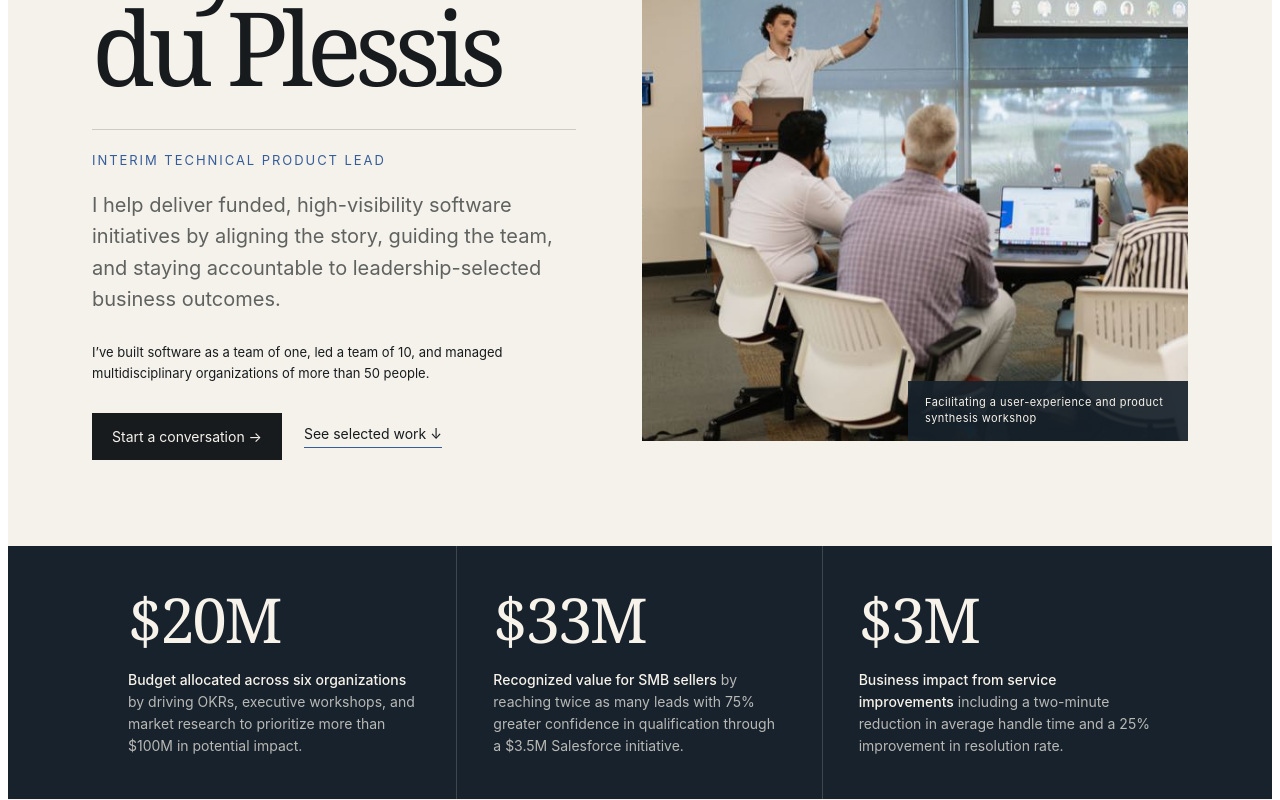
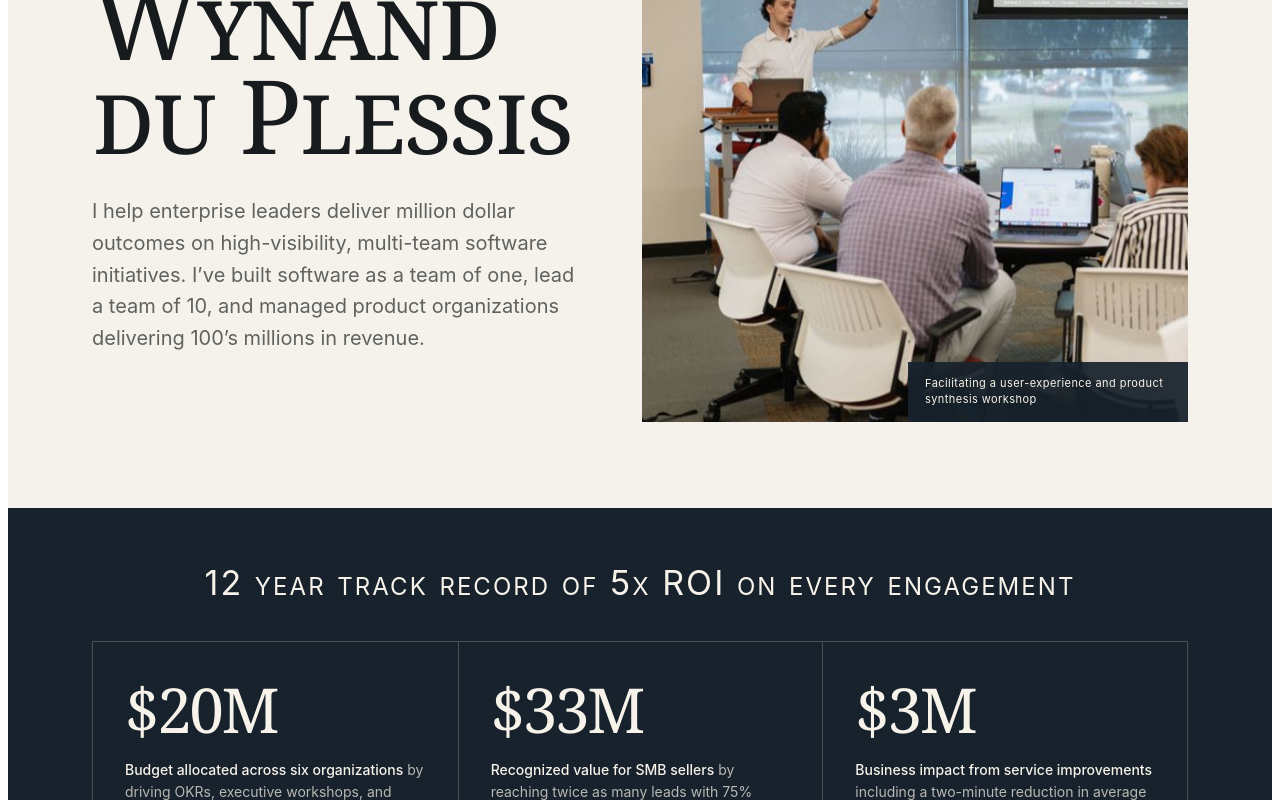
Before and after one commit to wynand430/carlwynand-website, a React (Vite) app: page / in a window 1280 px wide. Shown: the part 340-1140 px from the top of the page. Built offline with nearby package versions, Linux system fonts and the light colour scheme; no server answers; what aws-amplify would draw is missing.

Commit message:
Revise the hero and put impact inside an ROI banner.
Set the name in small caps, replace the role and buttons with the new positioning line, and group the three outcome figures in one card.

Co-authored-by: carl <carl@deadpointhq.com>

```diff
--- a/index.html
+++ b/index.html
@@ -5,7 +5,7 @@
     <meta name="viewport" content="width=device-width, initial-scale=1.0" />
     <meta
       name="description"
-      content="Carl Wynand du Plessis — Interim Technical Product Lead."
+      content="Carl Wynand du Plessis helps enterprise leaders deliver million-dollar outcomes on high-visibility software initiatives."
     />
     <title>Carl Wynand du Plessis</title>
   </head>
--- a/src/pages/HomePage.tsx
+++ b/src/pages/HomePage.tsx
@@ -29,21 +29,9 @@ export function HomePage() {
             <br />
             du Plessis
           </h1>
-          <div className="hero-role">Interim Technical Product Lead</div>
           <p className="hero-statement">
-            I help deliver funded, high-visibility software initiatives by aligning the story, guiding the team, and staying accountable to leadership-selected business outcomes.
+            I help enterprise leaders deliver million dollar outcomes on high-visibility, multi-team software initiatives. I’ve built software as a team of one, lead a team of 10, and managed product organizations delivering 100’s millions in revenue.
           </p>
-          <p className="hero-evidence">
-            I’ve built software as a team of one, led a team of 10, and managed multidisciplinary organizations of more than 50 people.
-          </p>
-          <div className="hero-links">
-            <a className="primary-link" href="#contact">
-              Start a conversation →
-            </a>
-            <a className="text-link" href="#work">
-              See selected work ↓
-            </a>
-          </div>
         </div>
         <figure className="hero-photo">
           <img src="/photos/workshop.jpg" alt="Carl facilitating a product workshop with a cross-functional team" />
@@ -51,25 +39,28 @@ export function HomePage() {
         </figure>
       </section>
 
-      <section className="impact-band" aria-label="Selected project impact">
-        <div className="shell impact-grid">
-          <div className="impact-item">
+      <section className="roi-banner" aria-label="Return on engagement">
+        <div className="shell">
+          <p className="roi-headline">12 year track record of 5x ROI on every engagement</p>
+          <div className="roi-card">
+            <div className="roi-callout">
               <div className="impact-number">$20M</div>
               <p>
                 <strong>Budget allocated across six organizations</strong> by driving OKRs, executive workshops, and market research to prioritize more than $100M in potential impact.
               </p>
             </div>
-          <div className="impact-item">
+            <div className="roi-callout">
               <div className="impact-number">$33M</div>
               <p>
                 <strong>Recognized value for SMB sellers</strong> by reaching twice as many leads with 75% greater confidence in qualification through a $3.5M Salesforce initiative.
               </p>
             </div>
-          <div className="impact-item">
+            <div className="roi-callout">
               <div className="impact-number">$3M</div>
               <p>
                 <strong>Business impact from service improvements</strong> including a two-minute reduction in average handle time and a 25% improvement in resolution rate.
               </p>
+            </div>
           </div>
         </div>
       </section>
--- a/src/portfolio.css
+++ b/src/portfolio.css
@@ -71,8 +71,9 @@
 
       font-family: Georgia, "Times New Roman", serif;
       font-size: clamp(62px, 8vw, 104px);
+      font-variant: small-caps;
       line-height: .92;
-      letter-spacing: -.065em;
+      letter-spacing: -.02em;
       font-weight: 400;
     }
 
@@ -90,7 +91,7 @@
     #carl-portfolio .hero-statement {
 
       max-width: 610px;
-      margin-top: 22px;
+      margin-top: 34px;
       font-size: 20px;
       line-height: 1.58;
       color: var(--cw-muted);
@@ -144,6 +145,49 @@
       letter-spacing: .04em;
     }
 
+
+    #carl-portfolio .roi-banner {
+      background: var(--cw-dark);
+      color: var(--cw-dark-ink);
+      padding-block: 54px 64px;
+    }
+
+    #carl-portfolio .roi-headline {
+      margin: 0;
+      font-variant: small-caps;
+      font-size: clamp(22px, 3vw, 34px);
+      letter-spacing: .06em;
+      line-height: 1.25;
+      text-align: center;
+    }
+
+    #carl-portfolio .roi-card {
+      display: grid;
+      grid-template-columns: repeat(3, 1fr);
+      margin-top: 36px;
+      border: 1px solid rgba(247,243,234,.22);
+    }
+
+    #carl-portfolio .roi-callout {
+      min-height: 220px;
+      padding: 36px 32px;
+    }
+
+    #carl-portfolio .roi-callout + .roi-callout {
+      border-left: 1px solid rgba(247,243,234,.22);
+    }
+
+    #carl-portfolio .roi-callout p {
+      margin-top: 19px;
+      color: rgba(247,243,234,.72);
+      font-size: 14px;
+      line-height: 1.58;
+    }
+
+    #carl-portfolio .roi-callout strong {
+      color: var(--cw-dark-ink);
+      font-weight: 500;
+    }
 
     #carl-portfolio .impact-band {
 
@@ -669,8 +713,12 @@
       #carl-portfolio .hero-photo {
  min-height: 540px; }
 
-      #carl-portfolio .impact-grid {
+      #carl-portfolio .impact-grid,
+      #carl-portfolio .roi-card {
  grid-template-columns: 1fr; }
+
+      #carl-portfolio .roi-callout + .roi-callout {
+ border-left: 0; border-top: 1px solid rgba(247,243,234,.22); }
 
       #carl-portfolio .impact-item {
  min-height: auto; border-right: 0; border-bottom: 1px solid rgba(247,243,234,.18); }
```
Lines whose indentation alone changed are shown as unchanged.
